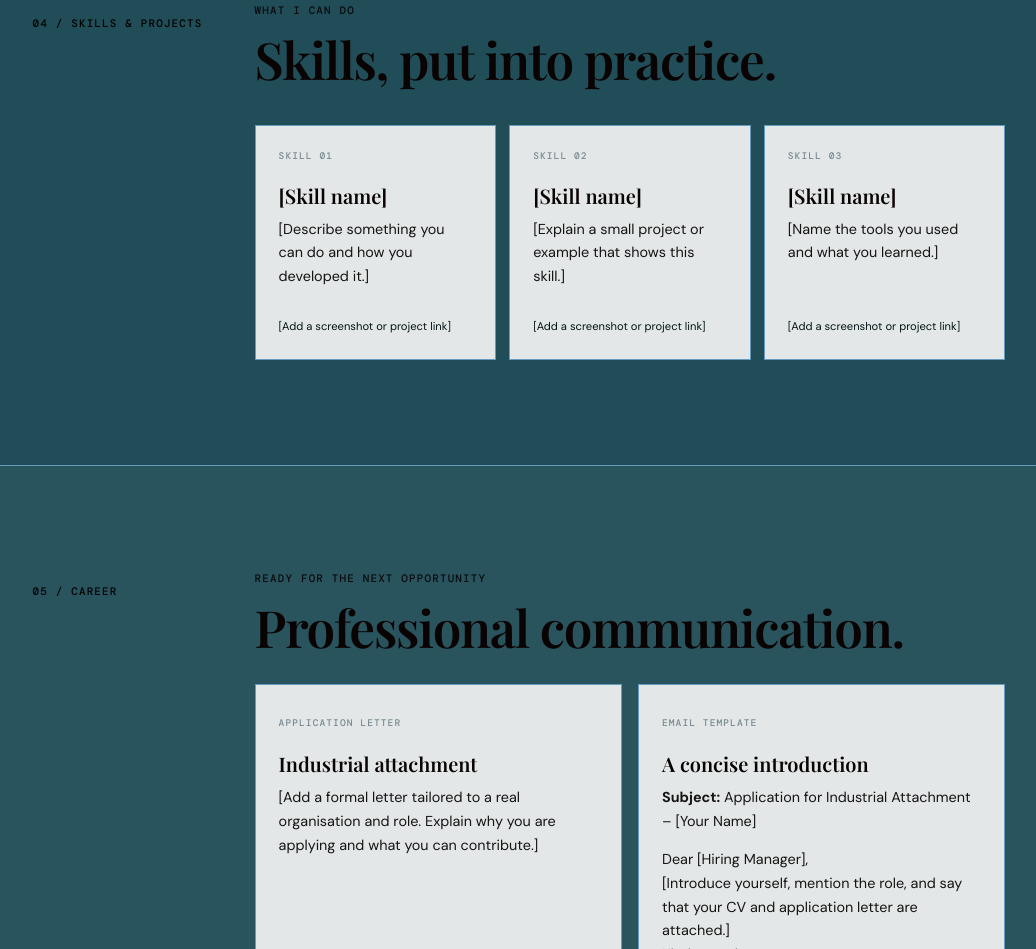
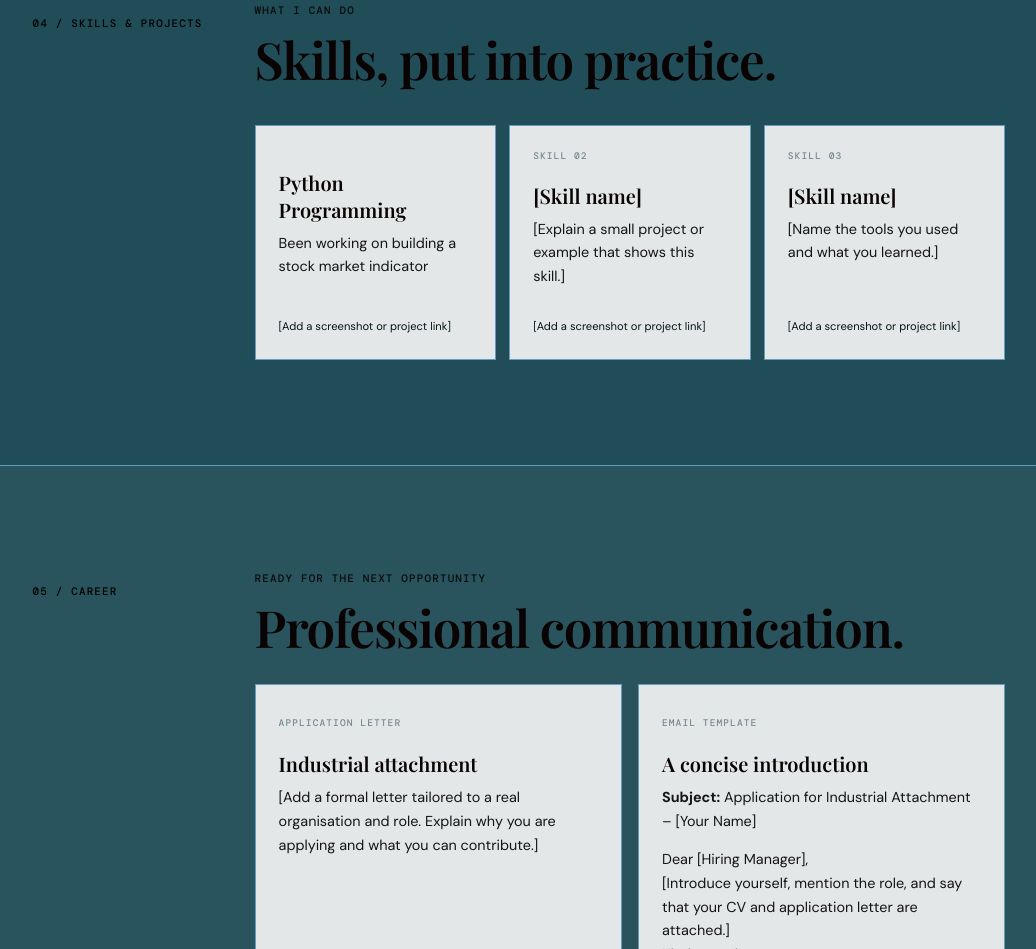
Before and after one commit to Coy369/Coy369.github.io, a plain HTML site: page index.html in a window 1280 px wide. Shown: the part 3001-3950 px from the top of the page, without its empty margins (121-1157 px from the left). Drawn offline with nearby package versions, Linux system fonts and the light colour scheme.

Commit message:
Update index.html

```diff
--- a/index.html
+++ b/index.html
@@ -68,7 +68,7 @@
       <div class="section-content">
         <p class="eyebrow">WHAT I CAN DO</p><h2>Skills, put into practice.</h2>
         <div class="project-grid">
-          <article class="project-card"><span class="project-type">SKILL 01</span><h3>[Skill name]</h3><p>[Describe something you can do and how you developed it.]</p><span class="project-link">[Add a screenshot or project link]</span></article>
+          <article class="project-card"><span class="project-type"></span><h3>Python Programming</h3><p>Been working on building a stock market indicator</p><span class="project-link">[Add a screenshot or project link]</span></article>
           <article class="project-card"><span class="project-type">SKILL 02</span><h3>[Skill name]</h3><p>[Explain a small project or example that shows this skill.]</p><span class="project-link">[Add a screenshot or project link]</span></article>
           <article class="project-card"><span class="project-type">SKILL 03</span><h3>[Skill name]</h3><p>[Name the tools you used and what you learned.]</p><span class="project-link">[Add a screenshot or project link]</span></article>
         </div>
```
